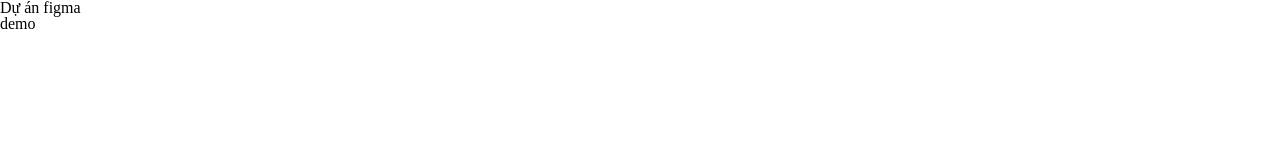
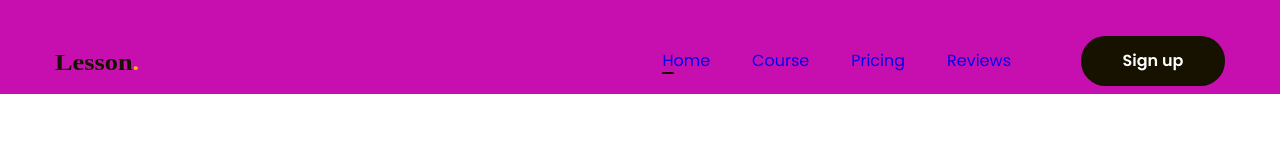
Before and after one commit to NguyenQuang3377/prj-base-figma, a plain HTML site: page index.html in a window 1280 px wide. Shown: the top 160 px of the page. Drawn offline with Linux system fonts and the light colour scheme.

Commit message:
3rd fixes

```diff
--- a/assets/css/style.css
+++ b/assets/css/style.css
@@ -6,4 +6,74 @@ html {
 }
 body {
   font-size: 1.6rem;
+  font-family: "san-serif", "Poppins";
 }
+/* common */
+a {
+  text-decoration: none;
+}
+/* header */
+.header {
+  background: #c60fae;
+}
+.header.fixed {
+  position: sticky;
+  top: -28px;
+}
+.header .body {
+  display: flex;
+  align-items: center;
+  padding: 36px 0 8px;
+}
+.nav {
+  margin-left: auto;
+}
+nav ul {
+  display: flex;
+}
+.main-content {
+  width: 1170px;
+  margin-left: auto;
+  margin-right: auto;
+  max-width: calc(100% - 48px);
+}
+.nav a {
+  font--color: #5f5b53ff;
+  position: relative;
+  font-size: 1.6rem;
+  padding: 8px 21px;
+}
+.nav a:hover {
+  color: #171100;
+  /* font-weight: 600; */
+  text-shadow: 1px 0 0 currentColor;
+}
+.nav li.active a::after {
+  position: absolute;
+  left: 21px;
+  bottom: 6px;
+  display: block;
+  content: "";
+  width: 12px;
+  height: 2px;
+  border-radius: 1px;
+  background-color: #171100;
+}
+.btn {
+  display: inline-block;
+  color: #fff;
+  padding: 0 16px;
+  line-height: 50px;
+  min-width: 118px;
+  text-align: center;
+  font-size: 1.6rem;
+  font-weight: 600;
+  border-radius: 24.5px;
+  background-color: #171100;
+}
+.header .action {
+  margin-left: 49px;
+}
+.header .btn-sign-up {
+  min-width: 144px;
+}
--- a/index.html
+++ b/index.html
@@ -4,11 +4,37 @@
     <meta charset="UTF-8" />
     <meta name="viewport" content="width=device-width, initial-scale=1.0" />
     <link rel="stylesheet" href="./assets/css/reset.css" />
+    <!-- embeded font -->
+    <link rel="preconnect" href="https://fonts.googleapis.com" />
+    <link rel="preconnect" href="https://fonts.gstatic.com" crossorigin />
+    <link
+      href="https://fonts.googleapis.com/css2?family=Poppins:ital,wght@0,400;0,500;0,600;0,700;1,400&display=swap"
+      rel="stylesheet"
+    />
     <link rel="stylesheet" href="./assets/css/style.css" />
     <title>Document</title>
   </head>
-  <body>
-    <h1>Dự án figma</h1>
-    <h2>demo</h2>
+  <body style="height: 10000px">
+    <header class="header fixed">
+      <div class="main-content">
+        <div class="body">
+          <!-- logo -->
+          <img src="./assets/img/Lesson..svg" alt="Lesson" class="logo" />
+          <!-- navigation -->
+          <nav class="nav">
+            <ul>
+              <li class="active"><a href="#!">Home</a></li>
+              <li><a href="#!">Course</a></li>
+              <li><a href="#!">Pricing</a></li>
+              <li><a href="#!">Reviews</a></li>
+            </ul>
+          </nav>
+          <!-- btn action -->
+          <div class="action">
+            <a href="" class="btn btn-sign-up">Sign up</a>
+          </div>
+        </div>
+      </div>
+    </header>
   </body>
 </html>
```
Also changed, not shown: assets/img/Lesson..svg (added).
